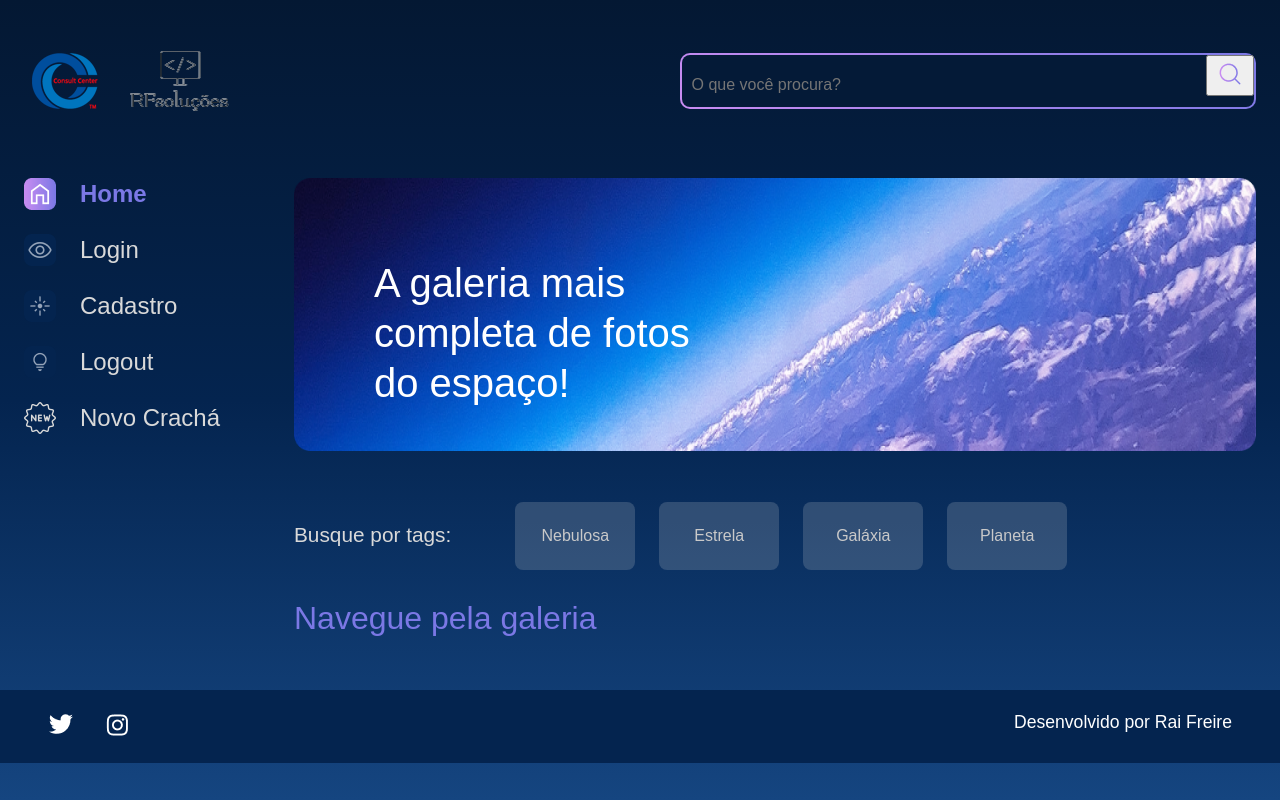
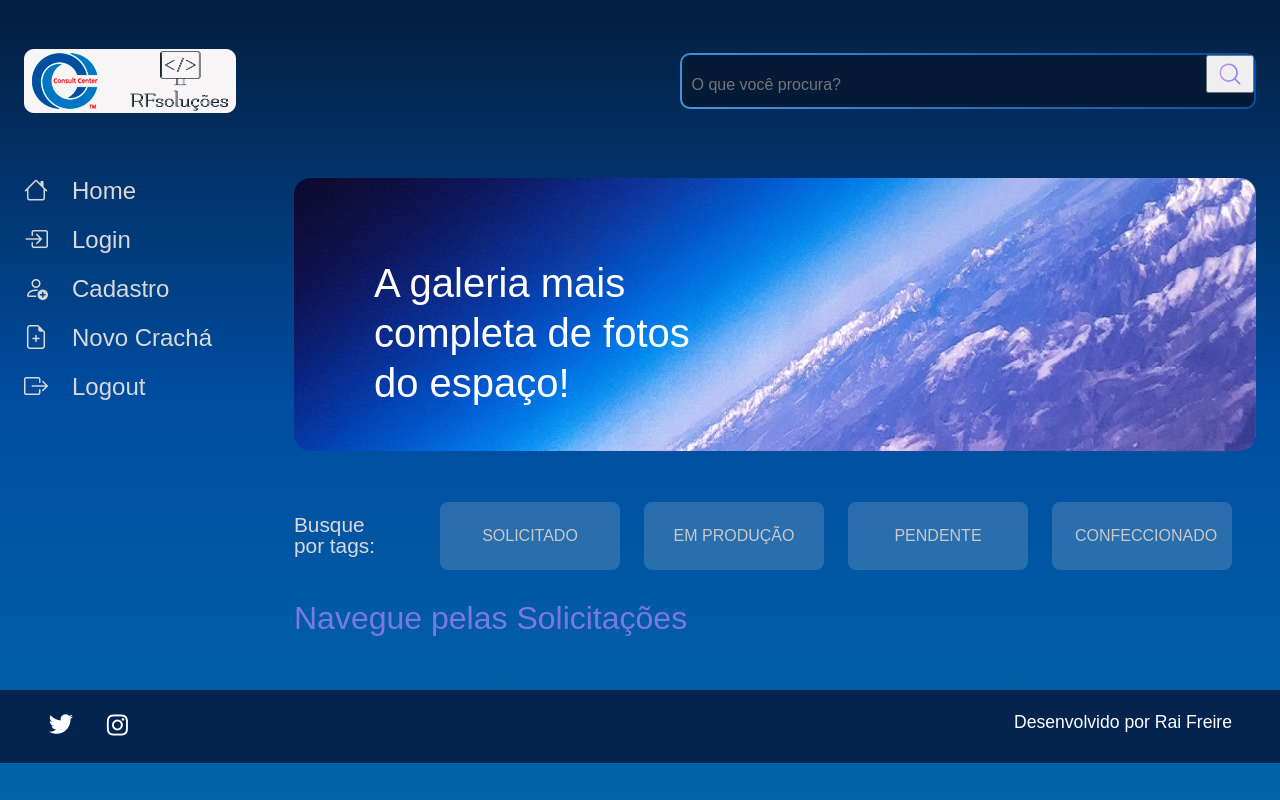
Before and after one commit to raifreire/solicitacao_cracha, a Django app: page / in a window 1280 px wide. Run offline with Django 4.2, Linux system fonts and the light colour scheme; the visitor is signed in with stand-in values (Sample User, id 1); data that the repository does not hold is empty.

Commit message:
edit novo_cracha and css home

```diff
--- a/apps/galeria/forms.py
+++ b/apps/galeria/forms.py
@@ -24,7 +24,6 @@ class CrachaForms(forms.ModelForm):
             'nome_completo': forms.TextInput(attrs={'class':'form-control'}),
             'rg': forms.TextInput(attrs={'class':'form-control'}),
             'cpf': forms.TextInput(attrs={'class':'form-control'}),
-            'funcao': forms.Select(attrs={'class':'form-control'}),
             'foto': forms.FileInput(attrs={'class':'form-control'}),
             'data_cracha': forms.DateInput(
                 format = '%d/%m/%Y',
@@ -33,5 +32,6 @@ class CrachaForms(forms.ModelForm):
                     'class':'form-control'
                 }
             ),
+            'funcao': forms.Select(attrs={'class':'form-control'}),
             'usuario': forms.Select(attrs={'class':'form-control'}),
         }
--- a/apps/galeria/models.py
+++ b/apps/galeria/models.py
@@ -17,10 +17,10 @@ class Cracha(models.Model):
     nome_completo = models.CharField(max_length=150, null=False, blank=False)
     rg = models.CharField(max_length=150, null=False, blank=False)
     cpf = models.CharField(max_length=14, null=False, blank=False)
-    funcao = models.TextField(max_length=150, choices=OPCOES_CATEGORIA, default='')
     foto = models.ImageField(upload_to="fotos/%Y/%m/%d/", blank=True)
     publicada = models.BooleanField(default=True)
     data_cracha = models.DateTimeField(default=datetime.now, blank=False)
+    funcao = models.TextField(max_length=150, choices=OPCOES_CATEGORIA, default='')
     usuario = models.ForeignKey(
         to=User,
         on_delete=models.SET_NULL,
--- a/setup/static/styles/style.css
+++ b/setup/static/styles/style.css
@@ -4,19 +4,87 @@
 */
 
 
-html, body, div, span, applet, object, iframe,
-h1, h2, h3, h4, h5, h6, p, blockquote, pre,
-a, abbr, acronym, address, big, cite, code,
-del, dfn, em, img, ins, kbd, q, s, samp,
-small, strike, strong, sub, sup, tt, var,
-b, u, i, center,
-dl, dt, dd, ol, ul, li,
-fieldset, form, label, legend,
-table, caption, tbody, tfoot, thead, tr, th, td,
-article, aside, canvas, details, embed,
-figure, figcaption, footer, header, hgroup,
-menu, nav, output, ruby, section, summary,
-time, mark, audio, video {
+html,
+body,
+div,
+span,
+applet,
+object,
+iframe,
+h1,
+h2,
+h3,
+h4,
+h5,
+h6,
+p,
+blockquote,
+pre,
+a,
+abbr,
+acronym,
+address,
+big,
+cite,
+code,
+del,
+dfn,
+em,
+img,
+ins,
+kbd,
+q,
+s,
+samp,
+small,
+strike,
+strong,
+sub,
+sup,
+tt,
+var,
+b,
+u,
+i,
+center,
+dl,
+dt,
+dd,
+ol,
+ul,
+li,
+fieldset,
+form,
+label,
+legend,
+table,
+caption,
+tbody,
+tfoot,
+thead,
+tr,
+th,
+td,
+article,
+aside,
+canvas,
+details,
+embed,
+figure,
+figcaption,
+footer,
+header,
+hgroup,
+menu,
+nav,
+output,
+ruby,
+section,
+summary,
+time,
+mark,
+audio,
+video {
     margin: 0;
     padding: 0;
     border: 0;
@@ -24,31 +92,50 @@ time, mark, audio, video {
     font: inherit;
     vertical-align: baseline;
 }
+
 /* HTML5 display-role reset for older browsers */
-article, aside, details, figcaption, figure,
-footer, header, hgroup, menu, nav, section {
+article,
+aside,
+details,
+figcaption,
+figure,
+footer,
+header,
+hgroup,
+menu,
+nav,
+section {
     display: block;
 }
+
 body {
     line-height: 1;
     font-family: 'Space Grotesk', sans-serif;
     min-height: 100vh;
-    background: linear-gradient(#041833,#04244F,#154580);
+    background: linear-gradient(#041e3f, #004da1, #0165a7);
     background-repeat: no-repeat;
     background-position: center;
     background-size: cover;
 }
-ol, ul {
+
+ol,
+ul {
     list-style: none;
 }
-blockquote, q {
+
+blockquote,
+q {
     quotes: none;
 }
-blockquote:before, blockquote:after,
-q:before, q:after {
+
+blockquote:before,
+blockquote:after,
+q:before,
+q:after {
     content: '';
     content: none;
 }
+
 table {
     border-collapse: collapse;
     border-spacing: 0;
@@ -84,12 +171,20 @@ table {
 .cabecalho__busca {
     align-items: center;
     border-radius: 10px;
-    background: linear-gradient(45deg, #C98CF1,#7B78E5);
+    background: linear-gradient(45deg, #4996d3, #004da1);
     display: flex;
     height: auto;
-    justify-content: space-between;
+    justify-content: center;
     padding: 2px;
     width: auto;
+}
+
+
+input:focus{
+    box-shadow: 0 0 0 0;
+    border: 0 none;
+    outline: 0;
+    color: white;
 }
 
 .busca__fundo {
@@ -104,7 +199,7 @@ table {
 .busca__input {
     align-items: center;
     background-color: transparent;
-    border: none;
+    border: 0 none;
     font-size: 1rem;
     height: 24px;
     padding: 10px;
@@ -112,6 +207,9 @@ table {
 }
 
 .busca__icone {
+    display: flex;
+    align-items: center;
+    justify-content: center;
     cursor: pointer;
     width: 2rem;
     height: 2rem;
@@ -128,7 +226,7 @@ table {
     margin-bottom: 1.5rem;
 }
 
-.cards__lista{
+.cards__lista {
     display: flex;
     flex-wrap: wrap;
     justify-content: space-between;
@@ -266,12 +364,15 @@ table {
 }
 
 .menu-lateral__navegacao a:first-child {
-    font-weight: bold;
-    color: #7B78E5;
+    font-weight: normal;
 }
 
 .menu-lateral__navegacao img {
     margin-right: 1.5rem;
+}
+.menu-lateral__navegacao i{
+    padding-right: 1.5rem;
+
 }
 
 .pagina-inicial {
@@ -304,7 +405,7 @@ table {
     width: 100%;
     height: 50px;
     border-radius: 10px;
-    background: linear-gradient(45deg, #C98CF1,#7B78E5);
+    background: linear-gradient(45deg, #C98CF1, #7B78E5);
     padding: 2px;
     box-sizing: border-box;
 }
@@ -373,7 +474,7 @@ table {
     margin-right: 1.5rem;
     border-radius: 8px;
     padding: .8rem .5rem;
-    width: 100px;
+    width: 160px;
     text-align: center;
     border: 2px solid transparent;
 }
@@ -420,7 +521,7 @@ table {
 }
 
 .row {
-    --bs-gutter-x: 1.5rem;
+    --bs-gutter-x: 1rem;
     --bs-gutter-y: 0;
     display: flex;
     flex-wrap: wrap;
@@ -431,7 +532,7 @@ table {
 
 .col-12 {
     flex: 0 0 auto;
-    width: 100%;
+    width: 80%;
 }
 
 .btn {
@@ -447,7 +548,7 @@ table {
     --bs-btn-border-color: transparent;
     --bs-btn-border-radius: 0.375rem;
     --bs-btn-hover-border-color: transparent;
-    --bs-btn-box-shadow: inset 0 1px 0 rgba(255, 255, 255, 0.15),0 1px 1px rgba(0, 0, 0, 0.075);
+    --bs-btn-box-shadow: inset 0 1px 0 rgba(255, 255, 255, 0.15), 0 1px 1px rgba(0, 0, 0, 0.075);
     --bs-btn-disabled-opacity: 0.65;
     --bs-btn-focus-box-shadow: 0 0 0 0.25rem rgba(var(--bs-btn-focus-shadow-rgb), .5);
     display: inline-block;
@@ -467,7 +568,7 @@ table {
     border: var(--bs-btn-border-width) solid var(--bs-btn-border-color);
     border-radius: var(--bs-btn-border-radius);
     background-color: var(--bs-btn-bg);
-    transition: color .15s ease-in-out,background-color .15s ease-in-out,border-color .15s ease-in-out,box-shadow .15s ease-in-out;
+    transition: color .15s ease-in-out, background-color .15s ease-in-out, border-color .15s ease-in-out, box-shadow .15s ease-in-out;
 }
 
 .btn-success {
@@ -477,7 +578,7 @@ table {
     --bs-btn-hover-color: #fff;
     --bs-btn-hover-bg: #157347;
     --bs-btn-hover-border-color: #146c43;
-    --bs-btn-focus-shadow-rgb: 60,153,110;
+    --bs-btn-focus-shadow-rgb: 60, 153, 110;
     --bs-btn-active-color: #fff;
     --bs-btn-active-bg: #146c43;
     --bs-btn-active-border-color: #13653f;
@@ -508,7 +609,7 @@ table {
     -moz-appearance: none;
     appearance: none;
     border-radius: 0.375rem;
-    transition: border-color .15s ease-in-out,box-shadow .15s ease-in-out;
+    transition: border-color .15s ease-in-out, box-shadow .15s ease-in-out;
 }
 
 .form-check {
@@ -527,7 +628,7 @@ table {
     background-repeat: no-repeat;
     background-position: center;
     background-size: contain;
-    border: 1px solid rgba(0,0,0,.25);
+    border: 1px solid rgba(0, 0, 0, .25);
     -webkit-appearance: none;
     -moz-appearance: none;
     appearance: none;
--- a/templates/galeria/index.html
+++ b/templates/galeria/index.html
@@ -9,15 +9,15 @@
                 <section class="tags">
                     <p class="tags__titulo">Busque por tags:</p>
                     <ul class="tags__lista">
-                        <li class="tags__tag"><a href="{% url 'filtro' 'NEBULOSA' %}" class="btn" style="color: #C9C9C9;">Nebulosa</a></li>
-                        <li class="tags__tag"><a href="{% url 'filtro' 'ESTRELA' %}" class="btn" style="color: #C9C9C9;">Estrela</a></li>
-                        <li class="tags__tag"><a href="{% url 'filtro' 'GALÁXIA' %}" class="btn" style="color: #C9C9C9;">Galáxia</a></li>
-                        <li class="tags__tag"><a href="{% url 'filtro' 'PLANETA' %}" class="btn" style="color: #C9C9C9;">Planeta</a></li>
+                        <li class="tags__tag"><a href="{% url 'filtro' 'SOLICITADO' %}" class="btn" style="color: #C9C9C9;">SOLICITADO</a></li>
+                        <li class="tags__tag"><a href="{% url 'filtro' 'EM PRODUÇÃO' %}" class="btn" style="color: #C9C9C9;">EM PRODUÇÃO</a></li>
+                        <li class="tags__tag"><a href="{% url 'filtro' 'PENDENTE' %}" class="btn" style="color: #C9C9C9;">PENDENTE</a></li>
+                        <li class="tags__tag"><a href="{% url 'filtro' 'CONFECCIONADO' %}" class="btn" style="color: #C9C9C9;">CONFECCIONADO</a></li>
                     </ul>
                 </section>
                 <section class="galeria">
                     <div class="cards">
-                        <h2 class="cards__titulo">Navegue pela galeria</h2>
+                        <h2 class="cards__titulo">Navegue pelas Solicitações</h2>
                         <ul class="cards__lista">
                             {% if cards %}
                             {% for cracha in cards %}
@@ -29,11 +29,11 @@
                                     <img class="card__imagem" src="{{ cracha.foto.url }}" alt="foto">
                                 {% endif %}
                                 </a>
-                                <span class="card__tag">Estrelas</span>
+                                {% comment %} <span class="card__tag">Estrelas</span> {% endcomment %}
                                 <div class="card__info">
                                     <p class="card__titulo">{{cracha.nome}}</p>
                                     <div class="card__texto">
-                                        <p class="card__descricao">{{cracha.nome_completo}}</p>
+                                        <p class="card__descricao">{{cracha.funcao}}</p>
                                         <span>
                                             <img src="{% static 'assets/ícones/1x/favorite_outline.png' %}" alt="ícone de coração">
                                         </span>
--- a/templates/partials/_menu.html
+++ b/templates/partials/_menu.html
@@ -17,10 +17,10 @@
     <main class="principal">
         <section class="menu-lateral">
             <nav class="menu-lateral__navegacao">
-                <a href="{% url 'index' %}"><img src="{% static 'assets/ícones/1x/Home - ativo.png' %}"> Home </a>
-                <a href="{% url 'login' %}"><img src="{% static 'assets/ícones/1x/Mais vistas - inativo.png' %}"> Login </a>
-                <a href="{% url 'cadastro' %}"><img src="{% static 'assets/ícones/1x/Novas - inativo.png' %}"> Cadastro </a>
-                <a href="{% url 'logout' %}"><img src="{% static 'assets/ícones/1x/Surpreenda-me - inativo.png' %}"> Logout </a>
-                <a href="{% url 'novo_cracha' %}"><img src="{% static 'assets/ícones/1x/new.png' %}"> Novo Crachá </a>
+                <a href="{% url 'index' %}"> <i class="bi bi-house"></i>  Home </a>
+                <a href="{% url 'login' %}"> <i class="bi bi-box-arrow-in-right"></i>  Login </a>
+                <a href="{% url 'cadastro' %}"> <i class="bi bi-person-add"></i> Cadastro </a>
+                <a href="{% url 'novo_cracha' %}"> <i class="bi bi-file-earmark-plus"></i>  Novo Crachá </a>
+                <a href="{% url 'logout' %}"> <i class="bi bi-box-arrow-right"></i>  Logout </a>
             </nav>
         </section>
--- a/templates/shared/base.html
+++ b/templates/shared/base.html
@@ -11,6 +11,7 @@
     <link rel="preconnect" href="https://fonts.gstatic.com" crossorigin>
     <link href="https://fonts.googleapis.com/css2?family=Poppins:wght@400;500;600&display=swap" rel="stylesheet">
     <link rel="stylesheet" href="{% static 'styles/style.css' %}">
+    <link rel="stylesheet" href="https://cdn.jsdelivr.net/npm/bootstrap-icons@1.10.5/font/bootstrap-icons.css">
 </head>
 
 <body>
```
Also changed, not shown: setup/settings.py (+21 -19 lines), templates/galeria/imagem.html (+7 -7 lines), setup/static/assets/logo/Logo(2).png, static/assets/logo/Logo(2).png.
